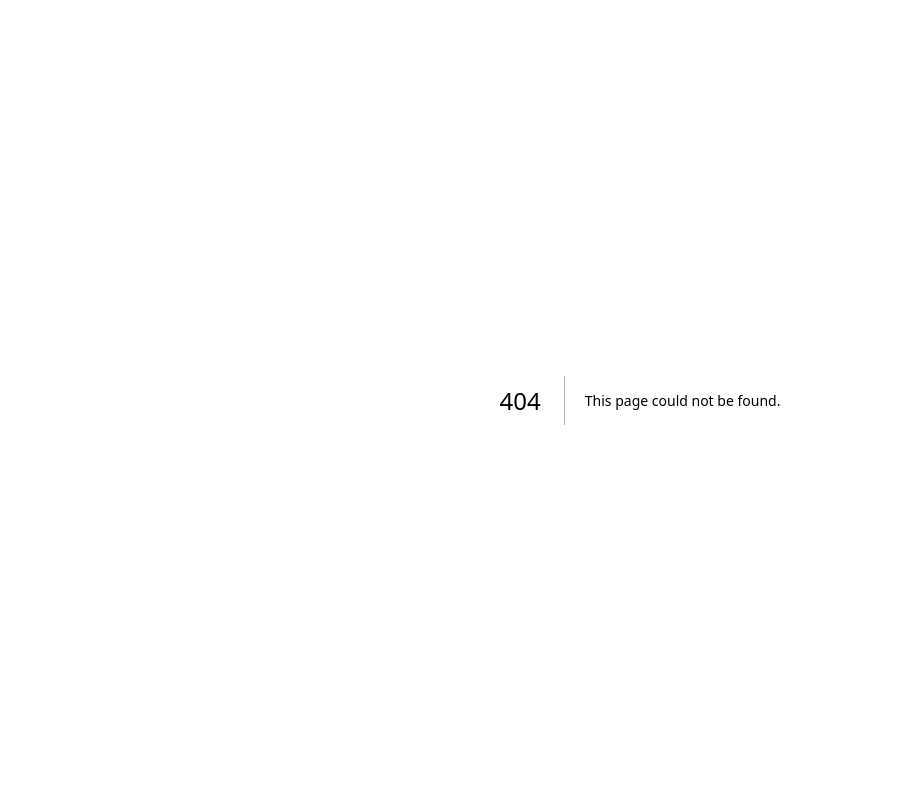
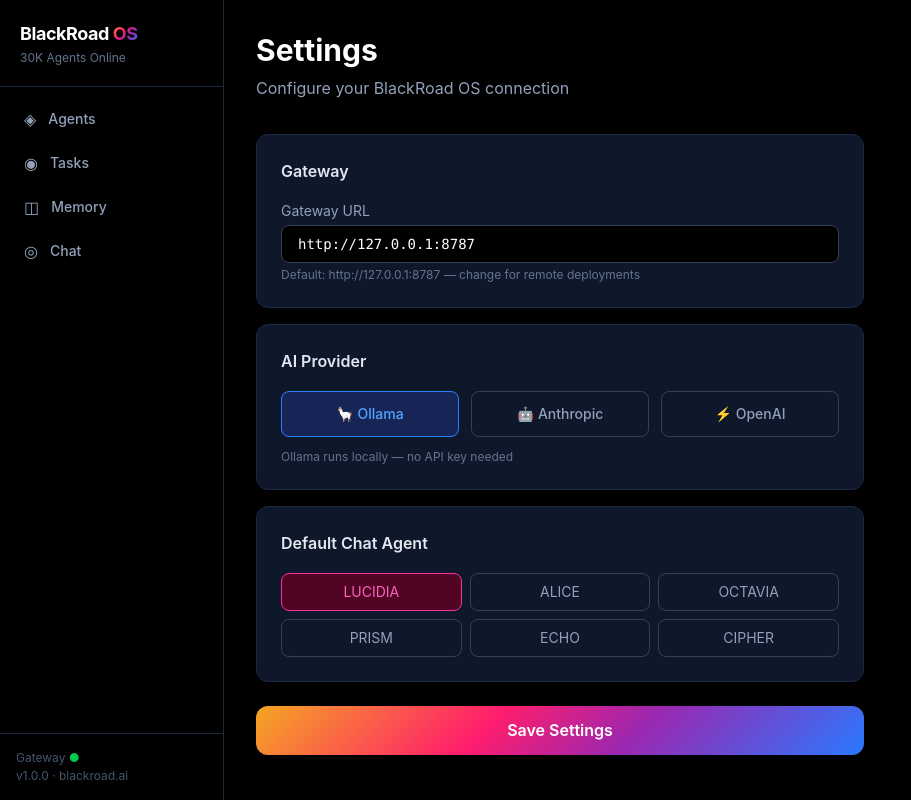
Before and after one commit to BlackRoad-OS/blackroad-os-web, a Next.js app: page /settings in a window 1280 px wide. Before the commit this address had no page. Shown: the whole page, without its empty margins (0-911 px from the left). Built offline with nearby package versions, Linux system fonts and the light colour scheme.

Commit message:
feat: settings page — gateway URL, provider, default agent

```diff
--- /dev/null
+++ b/app/(app)/settings/page.tsx
@@ -0,0 +1,103 @@
+"use client";
+
+import { useState } from "react";
+
+const PROVIDERS = ["ollama", "anthropic", "openai"] as const;
+const AGENTS = ["LUCIDIA", "ALICE", "OCTAVIA", "PRISM", "ECHO", "CIPHER"] as const;
+
+export default function SettingsPage() {
+  const [gatewayUrl, setGatewayUrl] = useState("http://127.0.0.1:8787");
+  const [provider, setProvider] = useState<(typeof PROVIDERS)[number]>("ollama");
+  const [defaultAgent, setDefaultAgent] = useState<(typeof AGENTS)[number]>("LUCIDIA");
+  const [saved, setSaved] = useState(false);
+
+  const save = () => {
+    if (typeof window !== "undefined") {
+      localStorage.setItem("br_gateway_url", gatewayUrl);
+      localStorage.setItem("br_provider", provider);
+      localStorage.setItem("br_default_agent", defaultAgent);
+    }
+    setSaved(true);
+    setTimeout(() => setSaved(false), 2000);
+  };
+
+  return (
+    <div className="min-h-screen bg-black text-white p-8 max-w-2xl">
+      <h1 className="text-3xl font-bold mb-2">Settings</h1>
+      <p className="text-slate-400 mb-8">Configure your BlackRoad OS connection</p>
+
+      {/* Gateway */}
+      <section className="bg-slate-900 rounded-xl p-6 border border-slate-800 mb-4">
+        <h2 className="font-semibold text-slate-200 mb-4">Gateway</h2>
+        <div className="space-y-4">
+          <div>
+            <label className="text-sm text-slate-400 block mb-1">Gateway URL</label>
+            <input
+              type="text"
+              value={gatewayUrl}
+              onChange={e => setGatewayUrl(e.target.value)}
+              className="w-full bg-black border border-slate-700 rounded-lg px-4 py-2 text-white text-sm font-mono focus:outline-none focus:border-slate-500"
+              placeholder="http://127.0.0.1:8787"
+            />
+            <p className="text-xs text-slate-500 mt-1">Default: http://127.0.0.1:8787 — change for remote deployments</p>
+          </div>
+        </div>
+      </section>
+
+      {/* Provider */}
+      <section className="bg-slate-900 rounded-xl p-6 border border-slate-800 mb-4">
+        <h2 className="font-semibold text-slate-200 mb-4">AI Provider</h2>
+        <div className="grid grid-cols-3 gap-3">
+          {PROVIDERS.map(p => (
+            <button
+              key={p}
+              onClick={() => setProvider(p)}
+              className={`py-3 rounded-lg border text-sm font-medium transition-colors ${
+                provider === p
+                  ? "border-blue-500 bg-blue-950 text-blue-400"
+                  : "border-slate-700 text-slate-400 hover:border-slate-500"
+              }`}
+            >
+              {p === "ollama" ? "🦙 Ollama" : p === "anthropic" ? "🤖 Anthropic" : "⚡ OpenAI"}
+            </button>
+          ))}
+        </div>
+        {provider === "ollama" && (
+          <p className="text-xs text-slate-500 mt-3">Ollama runs locally — no API key needed</p>
+        )}
+        {provider !== "ollama" && (
+          <p className="text-xs text-yellow-600 mt-3">⚠ API keys configured in gateway .env — never in this UI</p>
+        )}
+      </section>
+
+      {/* Default agent */}
+      <section className="bg-slate-900 rounded-xl p-6 border border-slate-800 mb-6">
+        <h2 className="font-semibold text-slate-200 mb-4">Default Chat Agent</h2>
+        <div className="grid grid-cols-3 gap-2">
+          {AGENTS.map(a => (
+            <button
+              key={a}
+              onClick={() => setDefaultAgent(a)}
+              className={`py-2 rounded-lg border text-sm transition-colors ${
+                defaultAgent === a
+                  ? "border-pink-500 bg-pink-950 text-pink-400"
+                  : "border-slate-700 text-slate-400 hover:border-slate-500"
+              }`}
+            >
+              {a}
+            </button>
+          ))}
+        </div>
+      </section>
+
+      {/* Save */}
+      <button
+        onClick={save}
+        className="w-full py-3 rounded-xl font-semibold transition-colors"
+        style={{ background: saved ? "#1a2e1a" : "linear-gradient(135deg,#F5A623 0%,#FF1D6C 38.2%,#9C27B0 61.8%,#2979FF 100%)" }}
+      >
+        {saved ? "✓ Saved" : "Save Settings"}
+      </button>
+    </div>
+  );
+}
```
